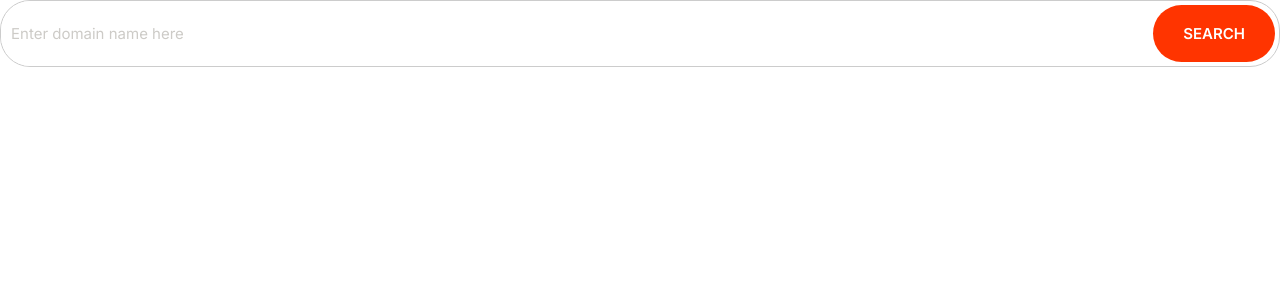
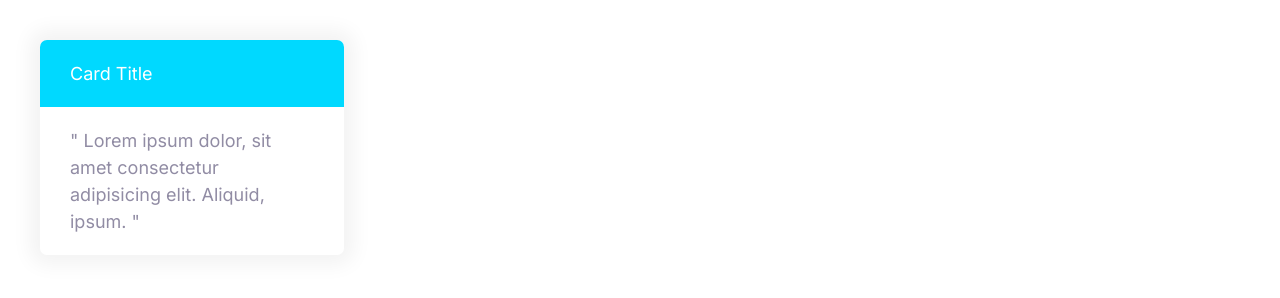
Before and after one commit to cyber-ajinkya/MOSHIFY-PROJECT, a plain HTML site: page index.html in a window 1280 px wide. Drawn offline with Linux system fonts and the light colour scheme.

Commit message:
build the card component

```diff
--- a/css/style.css
+++ b/css/style.css
@@ -281,3 +281,36 @@ a {
     font-size: 1.5rem;
   }
 }
+
+/* Cards */
+
+.card--container {
+  padding: 4rem;
+}
+
+.card {
+  border-radius: 7px;
+  box-shadow: 0 0 20px 10px #f3f3f3;
+  overflow: hidden;
+}
+
+.card__header,
+.card__body {
+  padding: 2rem 3rem;
+}
+
+.card--primary .card__header {
+  background: var(--color-primary);
+  color: #fff;
+}
+
+.card--secondary .card__header {
+  background: var(--color-secondary);
+  color: #fff;
+}
+
+@media screen and (min-width: 1024px) {
+  .card--container {
+    width: 30%;
+  }
+}
--- a/index.html
+++ b/index.html
@@ -15,9 +15,14 @@
     <link rel="stylesheet" href="css/style.css" />
   </head>
   <body>
-    <div class="input-group">
-      <input type="text" class="input" placeholder="Enter domain name here" />
-      <button class="btn btn--accent">Search</button>
+    <div class="card--container">
+      <div class="card card--secondary">
+        <header class="card__header">Card Title</header>
+        <div class="card__body">
+          " Lorem ipsum dolor, sit amet consectetur adipisicing elit. Aliquid,
+          ipsum. "
+        </div>
+      </div>
     </div>
   </body>
 </html>
```
Also changed, not shown: components/card.html (added, +9 -0 lines), components/icon.html (renamed from components/icons.html), components/input.html (renamed from components/inputs.html), components/link.html (renamed from components/links.html).
